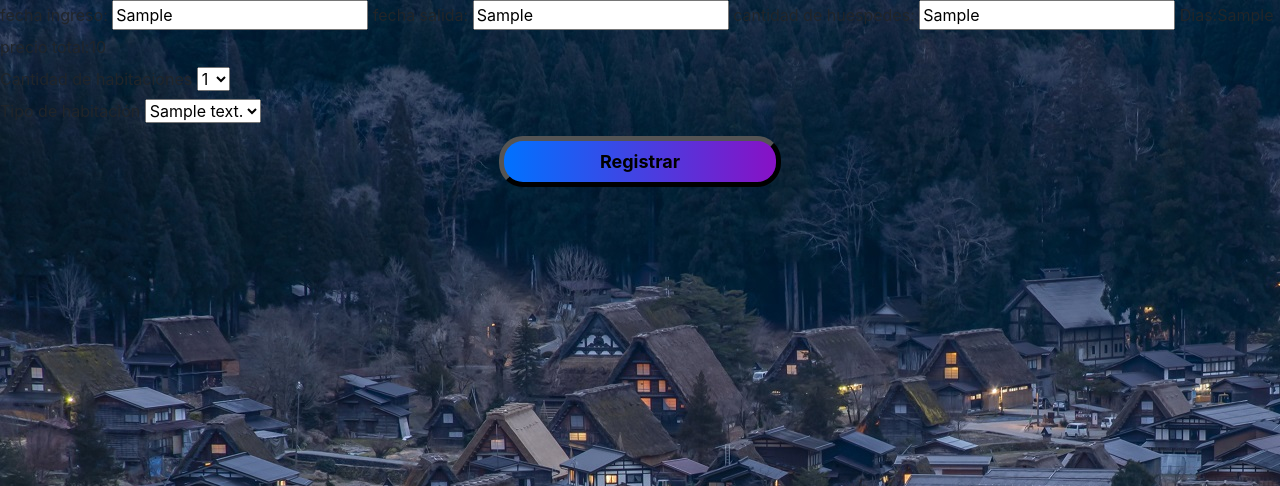
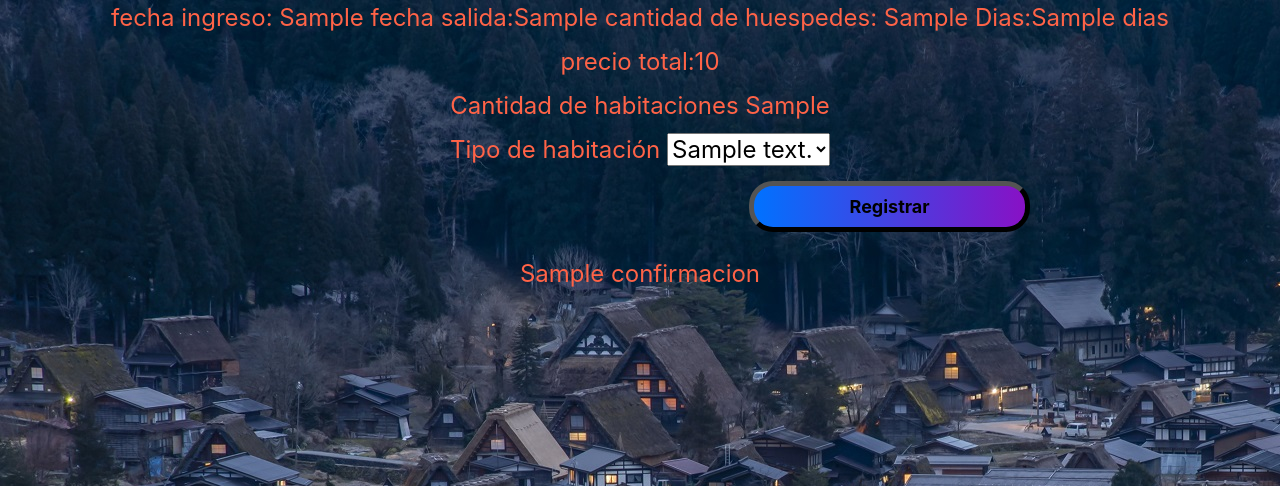
Before and after one commit to ADAW2020/ADAW2020-Django, a Django app: template hotelApp1/templates/hotelApp1/reservas.html in a window 1280 px wide. Shown: the top 486 px of the page. Run offline with Django 3.2, Linux system fonts and the light colour scheme; the template is opened without the code that fills it: most values are stand-ins (such as "Sample title", 1, 10 or a date in 2020); some libraries are stand-ins or nearby versions.

Commit message:
reservas

```diff
--- a/hotelApp1/models.py
+++ b/hotelApp1/models.py
@@ -25,4 +25,5 @@
     cant_huespedes = models.IntegerField()
     cant_habitaciones = models.IntegerField()
     precio_total = models.FloatField()
-    Habitacion = models.ForeignKey(Habitacion, on_delete=models.CASCADE)
+    #Habitacion = models.ForeignKey(Habitacion, on_delete=models.CASCADE)
+    cant_dias = models.IntegerField()
--- a/hotelApp1/templates/hotelApp1/reservas.html
+++ b/hotelApp1/templates/hotelApp1/reservas.html
@@ -11,44 +11,39 @@
 
 <link rel="stylesheet" type="text/css" href="/static/Registro_cliente.css"/>
 
-
 <div class="general">
 
+  <div class="error">
+    {% if error %}
+    {{ error }}
+    </div>
+    <br/>
+    <br/>
+    {% endif %}
 
+  <form method="POST" action="{% url 'registrar-cliente' %}">
+    {% csrf_token %}
+    <div class="date-pickers">
+    <label class="label-i">fecha ingreso: {{pickerR}}</label>
 
-  <form method="POST" action="{ url 'reservar'}">
+    <label class="label-s">fecha salida:{{pickerL}}</label>
 
-    <div class="date-pickers">
-    <label class="label-i">fecha ingreso:</label>
+    <label class="label-s">cantidad de huespedes: {{cant_huespedes}}</label>
 
-    <input type="text" id="fname" name="fecha_ingreso"  value={{pickerR}}>
-    <label class="label-s">fecha salida:</label>
-
-    <input type="text" id="lname" name="fecha_salida" required="" value={{pickerL}}>
-    <label class="label-s">cantidad de huespedes:</label>
-
-    <input type="text" id="ch" name="cant_huespedes" required="" value={{cant_huespedes}}>
-
-    <label class="label-s">Dias:{{cant_dias}}</label>
+    <label class="label-s">Dias:{{dias}}  </label>
     <br>
     <label class="label-s">precio total:{{precioTotal}}</label>
 
   </div>
 
     <div>
-      <label>Cantidad de habitaciones</label>
-      <select name="cant_habitaciones">
+      <label>Cantidad de habitaciones {{cantHabitaciones}}</label>
 
-        <option value=1>1</option>
-        <option value=2>2</option>
-        <option value=3>3</option>
-        <option value=4>4</option>
-
-      </select>
     </div>
 
     <div>
-      <label>Tipo de habitación</label>
+
+      <label>Tipo de habitación </label>
       <select name="tipo_hab">
         {% for tipoHabitacion in tipo_habitaciones.all %}
 
@@ -62,8 +57,10 @@
 
   </form>
 
+<div class="confirmacion">
+  {{ confirmacion }}
 
-
+</div>
 
 
 </div>
```
Also changed, not shown: hotelApp1/templates/hotelApp1/home.html (+18 -0 lines), hotelApp1/views.py (+38 -25 lines), hotelApp1/migrations/0002_reservas_cant_dias.py (added), hotelApp1/migrations/0003_remove_reservas_habitacion.py (added).
